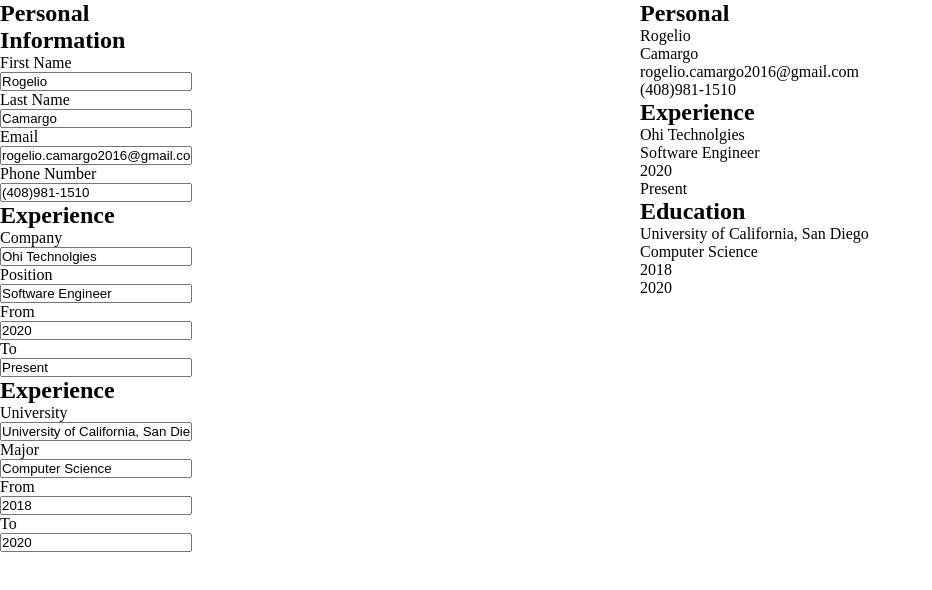
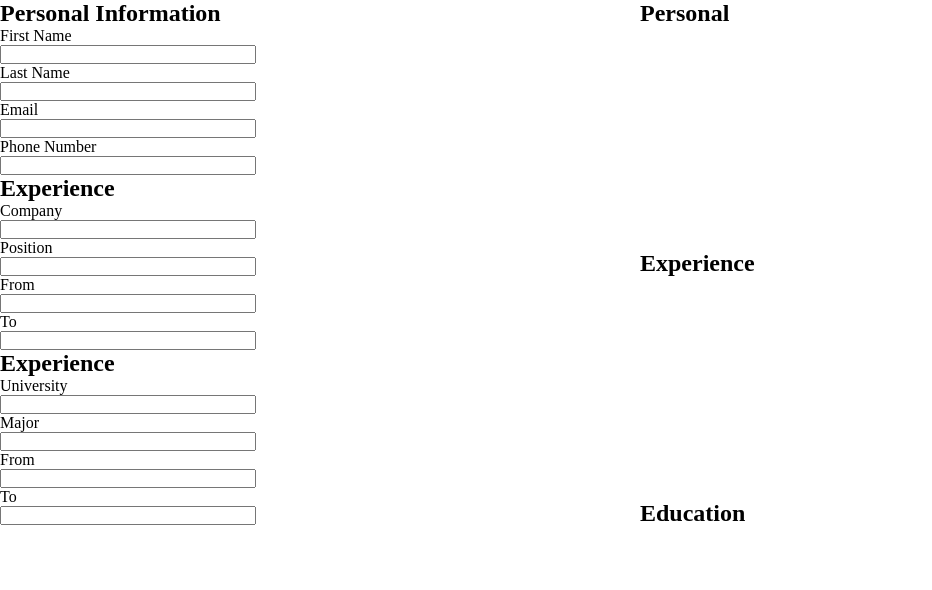
Before and after one commit to RogelioCamargo/cv-builder, a React (Create React App) app: page / in a window 1280 px wide. Shown: the top 590 px of the page, without its empty margins (0-932 px from the left). Built offline with nearby package versions, Linux system fonts and the light colour scheme.

Commit message:
Update state properly regardless of which input is active

```diff
--- a/src/components/Education.js
+++ b/src/components/Education.js
@@ -9,13 +9,18 @@ class Education extends Component {
   }
 
   render() {
-    const { info } = this.props;
+    const { info, onChange } = this.props;
     return (
-      <div>
+      <div style={{ width: "40%" }}>
         <h2>Experience</h2>
         <div>
           {info.map((education) => (
-            <EducationItem info={education} />
+            <EducationItem
+              key={education.id}
+              id={education.id}
+              info={education}
+              onChange={onChange}
+            />
           ))}
         </div>
       </div>
--- a/src/components/EducationItem.js
+++ b/src/components/EducationItem.js
@@ -8,18 +8,38 @@ class EducationItem extends Component {
 
   render() {
     const { university, major, from, to } = this.props.info;
-
+    const { id, onChange } = this.props;
     return (
-      <div style={{ width: "30%" }}>
+      <div>
         <div style={{ display: "flex", flexDirection: "column" }}>
           <label>University</label>
-          <input type="text" name="university" value={university} />
+          <input
+            type="text"
+            name="university"
+            value={university}
+            onChange={(e) => onChange(e, id)}
+          />
           <label>Major</label>
-          <input type="text" name="major" value={major}/>
+          <input
+            type="text"
+            name="major"
+            value={major}
+            onChange={(e) => onChange(e, id)}
+          />
           <label>From</label>
-          <input type="text" name="from" value={from} />
+          <input
+            type="text"
+            name="from"
+            value={from}
+            onChange={(e) => onChange(e, id)}
+          />
           <label>To</label>
-          <input type="text" name="to" value={to} />
+          <input
+            type="text"
+            name="to"
+            value={to}
+            onChange={(e) => onChange(e, id)}
+          />
         </div>
       </div>
     );
--- a/src/components/Experience.js
+++ b/src/components/Experience.js
@@ -9,14 +9,19 @@ class Experience extends Component {
   }
 
   render() {
-    const { info } = this.props;
+    const { info, onChange } = this.props;
     return (
       <div>
         <h2>Experience</h2>
-        <div>
-          {
-            info.map(experience => <ExperienceItem info={experience} />)
-          }
+        <div style={{ width: "40%" }}>
+          {info.map((experience) => (
+            <ExperienceItem
+              key={experience.id}
+              id={experience.id}
+              info={experience}
+              onChange={onChange}
+            />
+          ))}
         </div>
       </div>
     );;
--- a/src/components/ExperienceItem.js
+++ b/src/components/ExperienceItem.js
@@ -8,18 +8,39 @@ class ExperienceList extends Component {
 
   render() {
     const { company, position, from, to } = this.props.info;
+    const { id, onChange } = this.props;
 
     return (
-      <div style={{ width: "30%" }}>
+      <div>
         <div style={{ display: "flex", flexDirection: "column" }}>
           <label>Company</label>
-          <input type="text" name="company" value={company}/>
+          <input
+            type="text"
+            name="company"
+            value={company}
+            onChange={(e) => onChange(e, id)}
+          />
           <label>Position</label>
-          <input type="text" name="position" value={position} />
+          <input
+            type="text"
+            name="position"
+            value={position}
+            onChange={(e) => onChange(e, id)}
+          />
           <label>From</label>
-          <input type="text" name="from" value={from} />
+          <input
+            type="text"
+            name="from"
+            value={from}
+            onChange={(e) => onChange(e, id)}
+          />
           <label>To</label>
-          <input type="text" name="to" value={to} />
+          <input
+            type="text"
+            name="to"
+            value={to}
+            onChange={(e) => onChange(e, id)}
+          />
         </div>
       </div>
     );
--- a/src/components/General.js
+++ b/src/components/General.js
@@ -7,19 +7,41 @@ class General extends Component {
   }
 
   render() {
-    const { firstName, lastName, email, phoneNumber } = this.props.info;
+    const { firstName, lastName, email, phoneNumber} = this.props.info;
+    const { onChange } = this.props;
+
     return (
-      <div style={{ width: "30%" }}>
+      <div style={{ width: "40%" }}>
         <h2>Personal Information</h2>
         <div style={{ display: "flex", flexDirection: "column" }}>
           <label>First Name</label>
-          <input type="text" name="firstName" value={firstName} />
+          <input
+            type="text"
+            onChange={onChange}
+            name="firstName"
+            value={firstName}
+          />
           <label>Last Name</label>
-          <input type="text" name="lastName" value={lastName} />
+          <input
+            type="text"
+            onChange={onChange}
+            name="lastName"
+            value={lastName}
+          />
           <label>Email</label>
-          <input type="text" name="email" value={email} />
+          <input
+            type="text"
+            onChange={onChange}
+            name="email"
+            value={email}
+          />
           <label>Phone Number</label>
-          <input type="text" name="phoneNumber" value={phoneNumber} />
+          <input
+            type="text"
+            onChange={onChange}
+            name="phoneNumber"
+            value={phoneNumber}
+          />
         </div>
       </div>
     );
--- a/src/components/Main.js
+++ b/src/components/Main.js
@@ -11,31 +11,71 @@ class Main extends Component {
 
     this.state = {
       personal: {
-        firstName: "Rogelio",
-        lastName: "Camargo",
-        email: "rogelio.camargo2016@gmail.com",
-        phoneNumber: "(408)981-1510",
+        firstName: "",
+        lastName: "",
+        email: "",
+        phoneNumber: "",
       },
       experience: [
         {
-          company: "Ohi Technolgies",
-          position: "Software Engineer",
-          from: "2020",
-          to: "Present",
+          id: Math.random().toString(36).substr(2, 9),
+          company: "",
+          position: "",
+          from: "",
+          to: "",
         },
       ],
       education: [
         {
-          university: "University of California, San Diego",
-          major: "Computer Science",
-          from: "2018",
-          to: "2020",
+          id: Math.random().toString(36).substr(2, 9),
+          university: "",
+          major: "",
+          from: "",
+          to: "",
         },
       ],
     };
   }
 
+  handleChangePersonal = (e) => {
+    const { name, value } = e.target;
 
+    this.setState((prevState) => ({
+      ...prevState,
+      personal: {
+        ...prevState.personal,
+        [name]: value,
+      },
+    }));
+  };
+
+  handleChangeExperience = (e, id) => {
+    const { name, value } = e.target;
+
+    this.setState((prevState) => {
+      const updatedExperience = prevState.experience.map(item => {
+        if (id === item.id) {
+          return { ...item, [name]: value }
+        }
+        return item;
+      });
+      return { ...prevState, experience: [ ...updatedExperience ]}
+    });
+  };
+
+  handleChangeEducation = (e, id) => {
+    const { name, value } = e.target;
+
+    this.setState((prevState) => {
+      const updatedEducation = prevState.education.map((item) => {
+        if (id === item.id) {
+          return { ...item, [name]: value };
+        }
+        return item;
+      });
+      return { ...prevState, education: [...updatedEducation] };
+    });
+  };
 
   render() {
     const { personal, experience, education } = this.state;
@@ -43,9 +83,9 @@ class Main extends Component {
     return (
       <div style={{ display: "flex" }}>
         <div style={{ width: "50%" }}>
-          <General info={personal} />
-          <Experience info={experience} />
-          <Education info={education} />
+          <General info={personal} onChange={this.handleChangePersonal} />
+          <Experience info={experience} onChange={this.handleChangeExperience} />
+          <Education info={education} onChange={this.handleChangeEducation} />
         </div>
         <div style={{ width: "50%" }}>
           <Preview info={this.state} />
--- a/src/components/Preview.js
+++ b/src/components/Preview.js
@@ -10,14 +10,14 @@ class Preview extends Component {
     const { personal, experience, education } = this.props.info;
     return (
       <div>
-        <div>
+        <div style={{ height: "250px" }}>
           <h2>Personal</h2>
           <p>{personal.firstName}</p>
           <p>{personal.lastName}</p>
           <p>{personal.email}</p>
           <p>{personal.phoneNumber}</p>
         </div>
-        <div>
+        <div style={{ height: "250px" }}>
           <h2>Experience</h2>
           {experience.map((item) => {
             return (
@@ -30,7 +30,7 @@ class Preview extends Component {
             );
           })}
         </div>
-        <div>
+        <div style={{ height: "250px" }}>
           <h2>Education</h2>
           {education.map((item) => {
             return (
```
